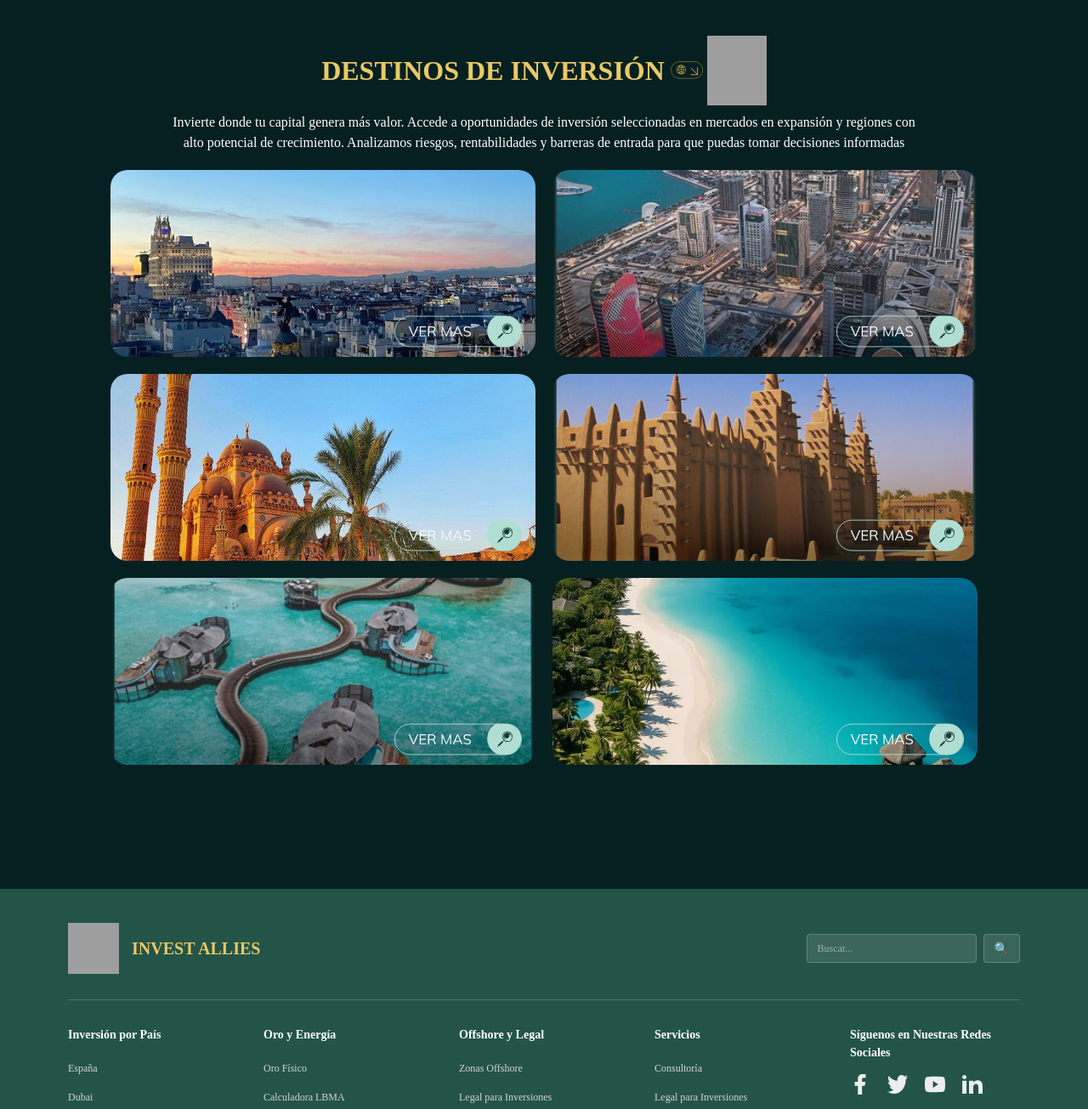
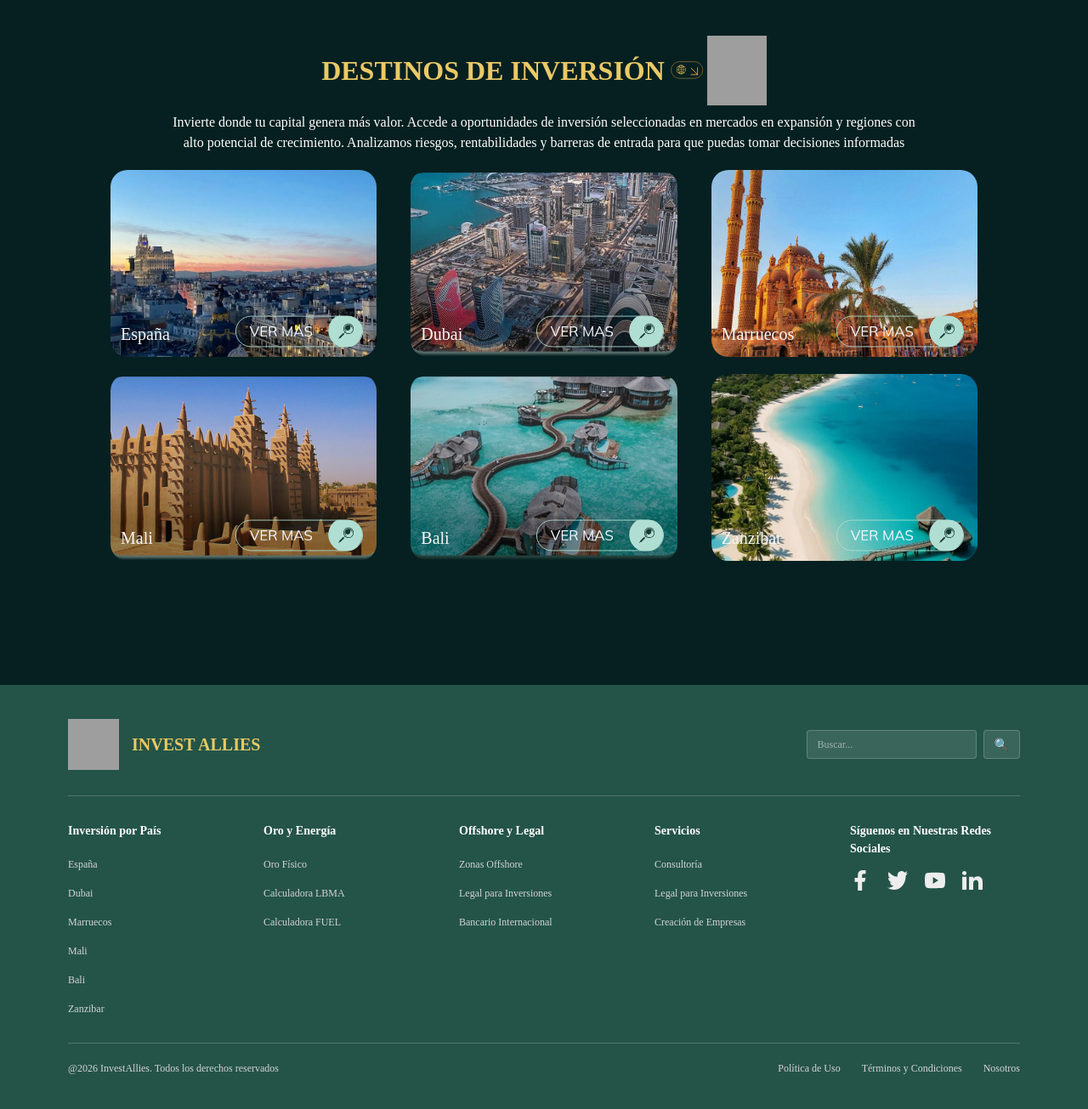
Before and after one commit to oslianyabel/InvestAllies, a Django app: page / in a window 1280 px wide. Shown: the part 1260-2565 px from the top of the page at 85% size. Run offline with Django 5.2, Linux system fonts and the light colour scheme; some libraries are stand-ins or nearby versions; grey boxes are pictures that could not be loaded.

Commit message:
[FEAT] nombres de paises

```diff
--- a/app/static/app/css/home.css
+++ b/app/static/app/css/home.css
@@ -178,6 +178,14 @@
     width: 100%;
 }
 
+.investment__destinations--mobile {
+    display: flex;
+}
+
+.investment__destinations--desktop {
+    display: none;
+}
+
 .destinations__row {
     display: flex;
     justify-content: space-between;
@@ -202,6 +210,16 @@
     position: absolute;
     bottom: 10px;
     right: 10px;
+}
+
+.destination-card__label {
+    position: absolute;
+    bottom: 12px;
+    left: 12px;
+    font-family: "Poppins";
+    font-size: 20px;
+    color: #F7F7F7;
+    z-index: 10;
 }
 
 /* Desktop styles */
@@ -301,13 +319,22 @@
         gap: 20px;
     }
 
+    .investment__destinations--mobile {
+        display: none;
+    }
+
+    .investment__destinations--desktop {
+        display: flex;
+    }
+
     .destinations__row {
-        gap: 20px;
+        display: grid;
+        grid-template-columns: repeat(3, 1fr);
+        gap: 40px;
     }
 
     .destination-card {
-        flex: 1 1 260px;
-        min-width: 220px;
+        width: 100%;
         height: 220px;
         position: relative;
     }
--- a/app/templates/app/home.html
+++ b/app/templates/app/home.html
@@ -79,14 +79,16 @@
     </div>
   </div>
 
-  <div class="investment__destinations">
+  <div class="investment__destinations investment__destinations--mobile">
     <div class="destinations__row">
       <div class="destination-card">
         <img src="{% static 'img/spain.jpg' %}" alt="spain" class="destination-card__image">
+        <span class="destination-card__label">España</span>
         <img src="{% static 'svg/ver_mas.svg' %}" alt="Ver más" class="destination-card__button">
       </div>
       <div class="destination-card">
         <img src="{% static 'img/dubai.png' %}" alt="dubai" class="destination-card__image">
+        <span class="destination-card__label">Dubai</span>
         <img src="{% static 'svg/ver_mas.svg' %}" alt="Ver más" class="destination-card__button">
       </div>
     </div>
@@ -94,10 +96,12 @@
     <div class="destinations__row">
       <div class="destination-card">
         <img src="{% static 'img/marruecos.jpg' %}" alt="marruecos" class="destination-card__image">
+        <span class="destination-card__label">Marruecos</span>
         <img src="{% static 'svg/ver_mas.svg' %}" alt="Ver más" class="destination-card__button">
       </div>
       <div class="destination-card">
         <img src="{% static 'img/mali.png' %}" alt="mali" class="destination-card__image">
+        <span class="destination-card__label">Mali</span>
         <img src="{% static 'svg/ver_mas.svg' %}" alt="Ver más" class="destination-card__button">
       </div>
     </div>
@@ -105,10 +109,50 @@
     <div class="destinations__row">
       <div class="destination-card">
         <img src="{% static 'img/bali.png' %}" alt="bali" class="destination-card__image">
+        <span class="destination-card__label">Bali</span>
         <img src="{% static 'svg/ver_mas.svg' %}" alt="Ver más" class="destination-card__button">
       </div>
       <div class="destination-card">
         <img src="{% static 'img/zanzibar.jpg' %}" alt="zanzibar" class="destination-card__image">
+        <span class="destination-card__label">Zanzibar</span>
+        <img src="{% static 'svg/ver_mas.svg' %}" alt="Ver más" class="destination-card__button">
+      </div>
+    </div>
+  </div>
+
+  <div class="investment__destinations investment__destinations--desktop">
+    <div class="destinations__row">
+      <div class="destination-card">
+        <img src="{% static 'img/spain.jpg' %}" alt="spain" class="destination-card__image">
+        <span class="destination-card__label">España</span>
+        <img src="{% static 'svg/ver_mas.svg' %}" alt="Ver más" class="destination-card__button">
+      </div>
+      <div class="destination-card">
+        <img src="{% static 'img/dubai.png' %}" alt="dubai" class="destination-card__image">
+        <span class="destination-card__label">Dubai</span>
+        <img src="{% static 'svg/ver_mas.svg' %}" alt="Ver más" class="destination-card__button">
+      </div>
+      <div class="destination-card">
+        <img src="{% static 'img/marruecos.jpg' %}" alt="marruecos" class="destination-card__image">
+        <span class="destination-card__label">Marruecos</span>
+        <img src="{% static 'svg/ver_mas.svg' %}" alt="Ver más" class="destination-card__button">
+      </div>
+    </div>
+
+    <div class="destinations__row">
+      <div class="destination-card">
+        <img src="{% static 'img/mali.png' %}" alt="mali" class="destination-card__image">
+        <span class="destination-card__label">Mali</span>
+        <img src="{% static 'svg/ver_mas.svg' %}" alt="Ver más" class="destination-card__button">
+      </div>
+      <div class="destination-card">
+        <img src="{% static 'img/bali.png' %}" alt="bali" class="destination-card__image">
+        <span class="destination-card__label">Bali</span>
+        <img src="{% static 'svg/ver_mas.svg' %}" alt="Ver más" class="destination-card__button">
+      </div>
+      <div class="destination-card">
+        <img src="{% static 'img/zanzibar.jpg' %}" alt="zanzibar" class="destination-card__image">
+        <span class="destination-card__label">Zanzibar</span>
         <img src="{% static 'svg/ver_mas.svg' %}" alt="Ver más" class="destination-card__button">
       </div>
     </div>
```
